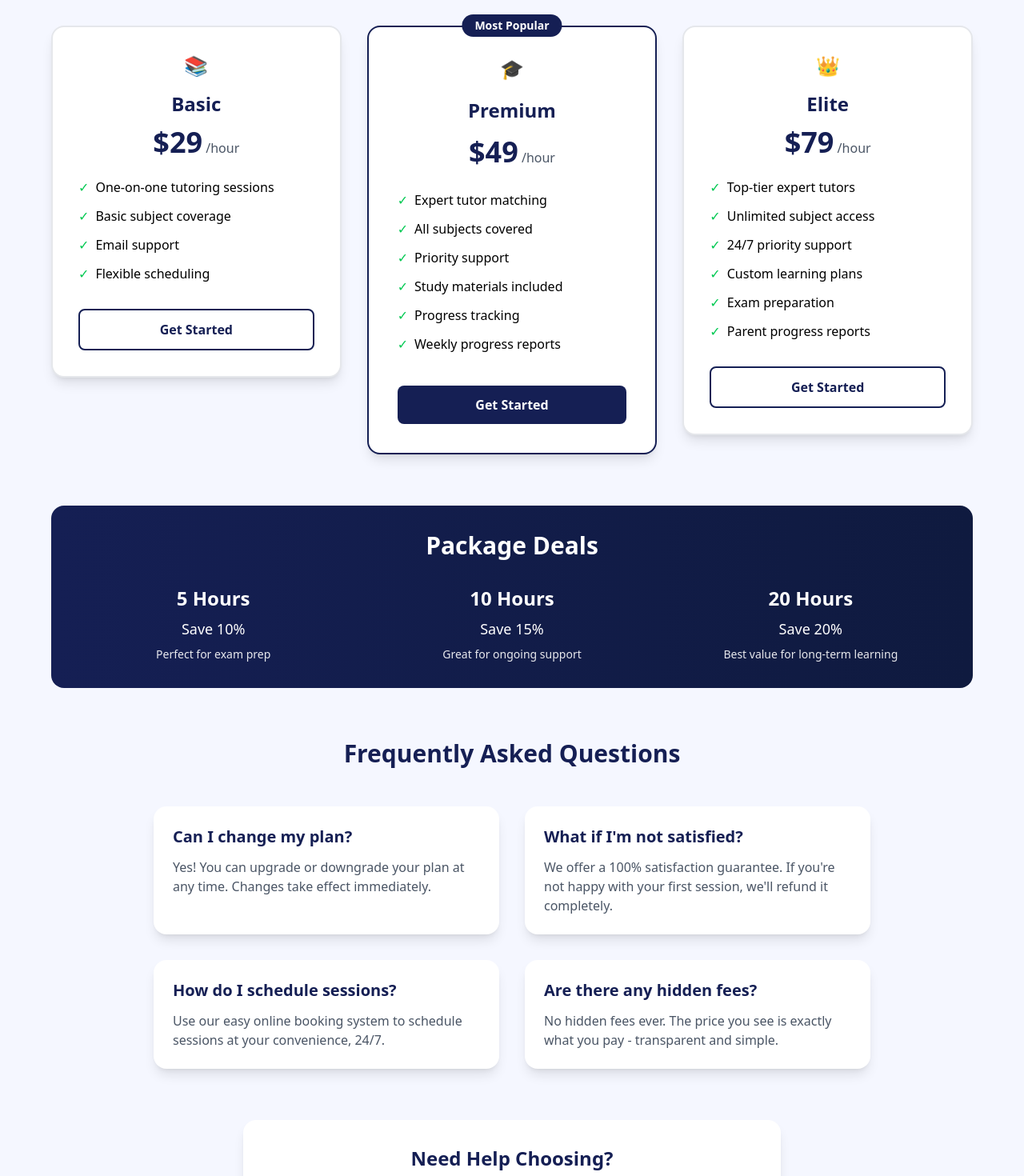
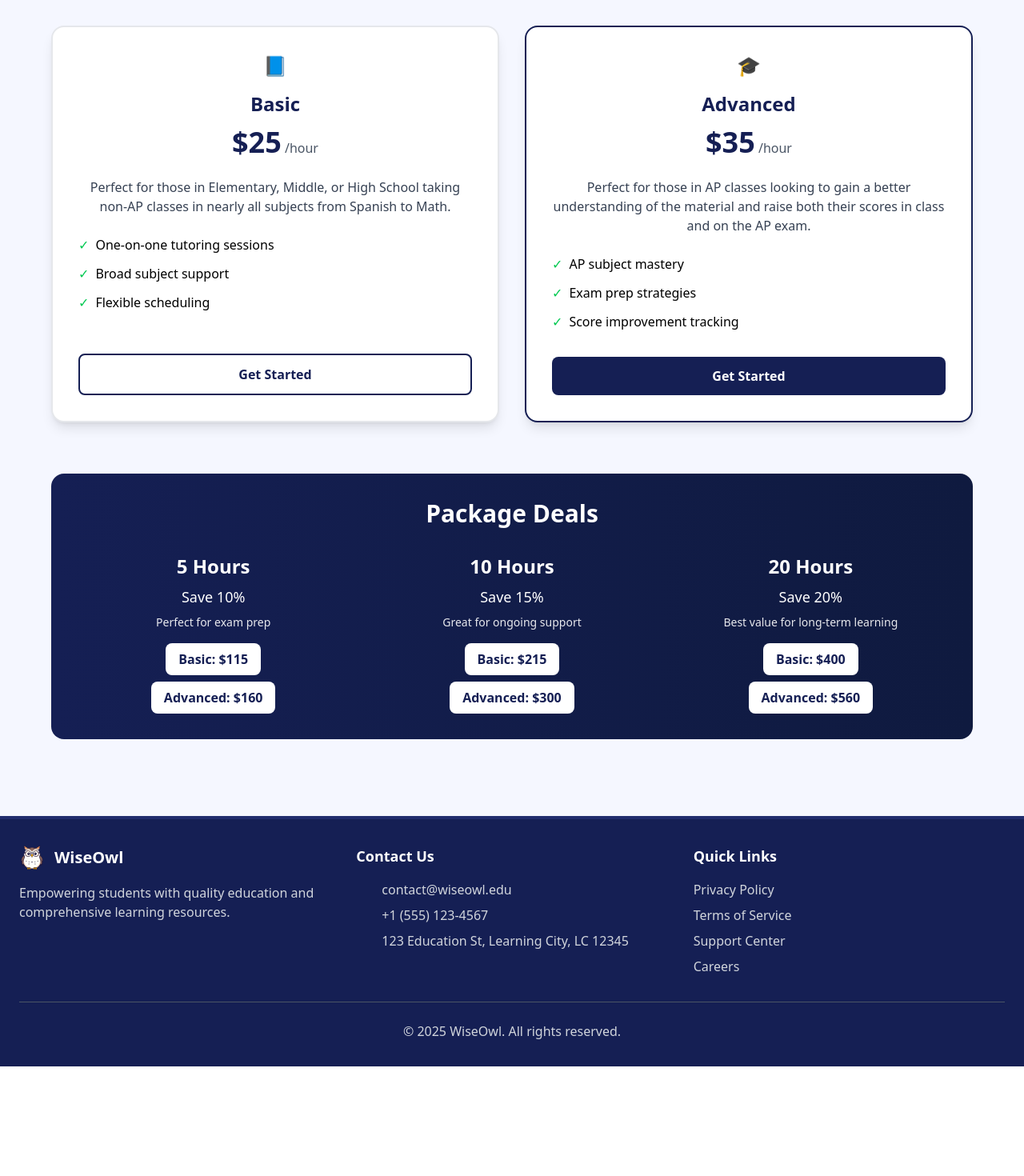
Before and after one commit to GavinCopley/svelte1, a SvelteKit app: page /pricing in a window 1280 px wide. Shown: the part 260-1730 px from the top of the page at 80% size. After the commit the page ends 1593 px from the top, so only its background shows below. Built offline with nearby package versions, Linux system fonts and the light colour scheme.

Commit message:
pricing change update

```diff
--- a/src/routes/about/+page.svelte
+++ b/src/routes/about/+page.svelte
@@ -15,12 +15,13 @@
   <div class="bg-white shadow-md rounded-2xl p-6 flex flex-col justify-center">
     <h3 class="text-2xl font-semibold text-[#151f54] mb-4">Our Mission</h3>
     <p class="text-gray-700 text-lg leading-relaxed">
-      We’re a team of passionate educators and developers who created WiseOwl to help students
-      thrive in their academic journey. Our goal is to provide powerful, simple tools that
+      We’re a team of passionate students who created WiseOwl Tutoring in order to help students
+      thrive in their academic journey regardless of where you're at in
+      your learning journey. Our goal is to provide powerful, simple tools that
       make organizing, learning, and succeeding more accessible for everyone.
     </p>
     <p class="text-gray-700 text-lg mt-4 leading-relaxed">
-      Founded by lifelong learners, WiseOwl is driven by the belief that technology can bridge
+      Founded by lifelong learners, WiseOwl is driven by the belief that the proper tutoring can bridge
       the gap between potential and success. Whether you're a student, teacher, or lifelong learner,
       we're here to support your path forward.
     </p>
--- a/src/routes/pricing/+page.svelte
+++ b/src/routes/pricing/+page.svelte
@@ -18,27 +18,26 @@
 </div>
 
 <!-- Pricing Cards -->
-<div class="grid grid-cols-1 md:grid-cols-3 gap-8 mb-16 items-start">
+<div class="grid grid-cols-1 md:grid-cols-2 gap-8 mb-16 items-stretch">
   <!-- Basic Plan -->
-  <div class="bg-white shadow-lg rounded-2xl p-8 text-center border-2 border-gray-200 hover:border-[#151f54] transition-colors">
-    <div class="text-2xl mb-4">📚</div>
+  <div class="bg-white shadow-lg rounded-2xl p-8 text-center border-2 border-gray-200 hover:border-[#151f54] transition-colors flex flex-col">
+    <div class="text-2xl mb-4">📘</div>
     <h3 class="text-2xl font-semibold mb-3 text-[#151f54]">Basic</h3>
     <div class="mb-6">
-      <span class="text-4xl font-bold text-[#151f54]">$29</span>
+      <span class="text-4xl font-bold text-[#151f54]">$25</span>
       <span class="text-gray-600">/hour</span>
     </div>
-    <ul class="text-left mb-8 space-y-3">
+    <p class="text-gray-700 mb-6">
+      Perfect for those in Elementary, Middle, or High School taking non-AP classes in nearly all subjects from Spanish to Math.
+    </p>
+    <ul class="text-left mb-8 space-y-3 flex-1">
       <li class="flex items-center">
         <span class="text-green-500 mr-2">✓</span>
         One-on-one tutoring sessions
       </li>
       <li class="flex items-center">
         <span class="text-green-500 mr-2">✓</span>
-        Basic subject coverage
-      </li>
-      <li class="flex items-center">
-        <span class="text-green-500 mr-2">✓</span>
-        Email support
+        Broad subject support
       </li>
       <li class="flex items-center">
         <span class="text-green-500 mr-2">✓</span>
@@ -47,94 +46,40 @@
     </ul>
     <button
       on:click={() => selectPlan('Basic')}
-      class="w-full border-2 border-[#151f54] text-[#151f54] px-6 py-3 rounded-lg hover:bg-[#151f54] hover:text-white transition-colors font-semibold"
+      class="w-full border-2 border-[#151f54] text-[#151f54] px-6 py-3 rounded-lg hover:bg-[#151f54] hover:text-white transition-colors font-semibold mt-auto"
     >
       Get Started
     </button>
   </div>
 
-  <!-- Premium Plan -->
-  <div class="bg-white shadow-lg rounded-2xl p-9 text-center border-2 border-[#151f54] relative">
-    <div class="absolute -top-4 left-1/2 transform -translate-x-1/2 bg-[#151f54] text-white px-4 py-1 rounded-full text-sm font-semibold">
-      Most Popular
-    </div>
-    <div class="text-2xl mb-5">🎓</div>
-    <h3 class="text-2xl font-semibold mb-4 text-[#151f54]">Premium</h3>
-    <div class="mb-7">
-      <span class="text-4xl font-bold text-[#151f54]">$49</span>
+  <!-- Advanced Plan -->
+  <div class="bg-white shadow-lg rounded-2xl p-8 text-center border-2 border-[#151f54] hover:border-[#151f54] transition-colors flex flex-col">
+    <div class="text-2xl mb-4">🎓</div>
+    <h3 class="text-2xl font-semibold mb-3 text-[#151f54]">Advanced</h3>
+    <div class="mb-6">
+      <span class="text-4xl font-bold text-[#151f54]">$35</span>
       <span class="text-gray-600">/hour</span>
     </div>
-    <ul class="text-left mb-10 space-y-3">
+    <p class="text-gray-700 mb-6">
+      Perfect for those in AP classes looking to gain a better understanding of the material and raise both their scores in class and on the AP exam.
+    </p>
+    <ul class="text-left mb-8 space-y-3 flex-1">
       <li class="flex items-center">
         <span class="text-green-500 mr-2">✓</span>
-        Expert tutor matching
+        AP subject mastery
       </li>
       <li class="flex items-center">
         <span class="text-green-500 mr-2">✓</span>
-        All subjects covered
+        Exam prep strategies
       </li>
       <li class="flex items-center">
         <span class="text-green-500 mr-2">✓</span>
-        Priority support
-      </li>
-      <li class="flex items-center">
-        <span class="text-green-500 mr-2">✓</span>
-        Study materials included
-      </li>
-      <li class="flex items-center">
-        <span class="text-green-500 mr-2">✓</span>
-        Progress tracking
-      </li>
-      <li class="flex items-center">
-        <span class="text-green-500 mr-2">✓</span>
-        Weekly progress reports
+        Score improvement tracking
       </li>
     </ul>
     <button
-      on:click={() => selectPlan('Premium')}
-      class="w-full bg-[#151f54] text-white px-6 py-3 rounded-lg hover:bg-[#0f1a3f] transition-colors font-semibold"
-    >
-      Get Started
-    </button>
-  </div>
-
-  <!-- Elite Plan -->
-  <div class="bg-white shadow-lg rounded-2xl p-8 text-center border-2 border-gray-200 hover:border-[#151f54] transition-colors">
-    <div class="text-2xl mb-4">👑</div>
-    <h3 class="text-2xl font-semibold mb-3 text-[#151f54]">Elite</h3>
-    <div class="mb-6">
-      <span class="text-4xl font-bold text-[#151f54]">$79</span>
-      <span class="text-gray-600">/hour</span>
-    </div>
-    <ul class="text-left mb-8 space-y-3">
-      <li class="flex items-center">
-        <span class="text-green-500 mr-2">✓</span>
-        Top-tier expert tutors
-      </li>
-      <li class="flex items-center">
-        <span class="text-green-500 mr-2">✓</span>
-        Unlimited subject access
-      </li>
-      <li class="flex items-center">
-        <span class="text-green-500 mr-2">✓</span>
-        24/7 priority support
-      </li>
-      <li class="flex items-center">
-        <span class="text-green-500 mr-2">✓</span>
-        Custom learning plans
-      </li>
-      <li class="flex items-center">
-        <span class="text-green-500 mr-2">✓</span>
-        Exam preparation
-      </li>
-      <li class="flex items-center">
-        <span class="text-green-500 mr-2">✓</span>
-        Parent progress reports
-      </li>
-    </ul>
-    <button
-      on:click={() => selectPlan('Elite')}
-      class="w-full border-2 border-[#151f54] text-[#151f54] px-6 py-3 rounded-lg hover:bg-[#151f54] hover:text-white transition-colors font-semibold"
+      on:click={() => selectPlan('Advanced')}
+      class="w-full bg-[#151f54] text-white px-6 py-3 rounded-lg hover:bg-[#0f1a3f] transition-colors font-semibold mt-auto"
     >
       Get Started
     </button>
@@ -145,66 +90,60 @@
 <div class="bg-gradient-to-r from-[#151f54] to-[#0f1a3f] rounded-2xl p-8 mb-16 text-white">
   <h2 class="text-3xl font-bold text-center mb-8">Package Deals</h2>
   <div class="grid grid-cols-1 md:grid-cols-3 gap-8 text-center">
-    <div>
+    <!-- 5 Hours -->
+    <div class="flex flex-col items-center">
       <div class="text-2xl font-bold mb-2">5 Hours</div>
       <div class="text-lg mb-2">Save 10%</div>
-      <div class="text-sm opacity-90">Perfect for exam prep</div>
+      <div class="text-sm opacity-90 mb-4">Perfect for exam prep</div>
+      <button
+        on:click={() => selectPlan('Basic 5 Hour Package')}
+        class="bg-white text-[#151f54] font-semibold px-4 py-2 rounded-lg mb-2 hover:bg-gray-200 transition-colors"
+      >
+        Basic: $115
+      </button>
+      <button
+        on:click={() => selectPlan('Advanced 5 Hour Package')}
+        class="bg-white text-[#151f54] font-semibold px-4 py-2 rounded-lg hover:bg-gray-200 transition-colors"
+      >
+        Advanced: $160
+      </button>
     </div>
-    <div>
+
+    <!-- 10 Hours -->
+    <div class="flex flex-col items-center">
       <div class="text-2xl font-bold mb-2">10 Hours</div>
       <div class="text-lg mb-2">Save 15%</div>
-      <div class="text-sm opacity-90">Great for ongoing support</div>
+      <div class="text-sm opacity-90 mb-4">Great for ongoing support</div>
+      <button
+        on:click={() => selectPlan('Basic 10 Hour Package')}
+        class="bg-white text-[#151f54] font-semibold px-4 py-2 rounded-lg mb-2 hover:bg-gray-200 transition-colors"
+      >
+        Basic: $215
+      </button>
+      <button
+        on:click={() => selectPlan('Advanced 10 Hour Package')}
+        class="bg-white text-[#151f54] font-semibold px-4 py-2 rounded-lg hover:bg-gray-200 transition-colors"
+      >
+        Advanced: $300
+      </button>
     </div>
-    <div>
+
+    <!-- 20 Hours -->
+    <div class="flex flex-col items-center">
       <div class="text-2xl font-bold mb-2">20 Hours</div>
       <div class="text-lg mb-2">Save 20%</div>
-      <div class="text-sm opacity-90">Best value for long-term learning</div>
-    </div>
-  </div>
-</div>
-
-<!-- FAQ Section -->
-<div class="mb-16">
-  <h2 class="text-3xl font-bold text-[#151f54] text-center mb-12">Frequently Asked Questions</h2>
-  <div class="grid grid-cols-1 md:grid-cols-2 gap-8 max-w-4xl mx-auto">
-    <div class="bg-white shadow-lg rounded-2xl p-6">
-      <h3 class="text-xl font-semibold mb-3 text-[#151f54]">Can I change my plan?</h3>
-      <p class="text-gray-600">Yes! You can upgrade or downgrade your plan at any time. Changes take effect immediately.</p>
-    </div>
-    <div class="bg-white shadow-lg rounded-2xl p-6">
-      <h3 class="text-xl font-semibold mb-3 text-[#151f54]">What if I'm not satisfied?</h3>
-      <p class="text-gray-600">We offer a 100% satisfaction guarantee. If you're not happy with your first session, we'll refund it completely.</p>
-    </div>
-    <div class="bg-white shadow-lg rounded-2xl p-6">
-      <h3 class="text-xl font-semibold mb-3 text-[#151f54]">How do I schedule sessions?</h3>
-      <p class="text-gray-600">Use our easy online booking system to schedule sessions at your convenience, 24/7.</p>
-    </div>
-    <div class="bg-white shadow-lg rounded-2xl p-6">
-      <h3 class="text-xl font-semibold mb-3 text-[#151f54]">Are there any hidden fees?</h3>
-      <p class="text-gray-600">No hidden fees ever. The price you see is exactly what you pay - transparent and simple.</p>
-    </div>
-  </div>
-</div>
-
-<!-- Contact Section -->
-<div class="flex justify-center">
-  <div class="bg-white shadow-lg rounded-2xl p-8 max-w-2xl w-full">
-    <h3 class="text-2xl font-semibold mb-4 text-[#151f54] text-center">Need Help Choosing?</h3>
-    <p class="text-gray-600 mb-6 text-center text-lg">Not sure which plan is right for you? Our education consultants are here to help!</p>
-    <div class="grid grid-cols-1 md:grid-cols-2 gap-6 mb-6">
-      <div class="text-center">
-        <p class="text-gray-600 text-lg">📧 pricing@wiseowl.com</p>
-      </div>
-      <div class="text-center">
-        <p class="text-gray-600 text-lg">📞 (555) 123-WISE</p>
-      </div>
-    </div>
-    <div class="text-center">
+      <div class="text-sm opacity-90 mb-4">Best value for long-term learning</div>
       <button
-        on:click={openContactForm}
-        class="bg-[#151f54] text-white px-8 py-3 rounded-lg hover:bg-[#0f1a3f] transition-colors text-lg font-medium"
+        on:click={() => selectPlan('Basic 20 Hour Package')}
+        class="bg-white text-[#151f54] font-semibold px-4 py-2 rounded-lg mb-2 hover:bg-gray-200 transition-colors"
       >
-        Get Free Consultation
+        Basic: $400
+      </button>
+      <button
+        on:click={() => selectPlan('Advanced 20 Hour Package')}
+        class="bg-white text-[#151f54] font-semibold px-4 py-2 rounded-lg hover:bg-gray-200 transition-colors"
+      >
+        Advanced: $560
       </button>
     </div>
   </div>
```
